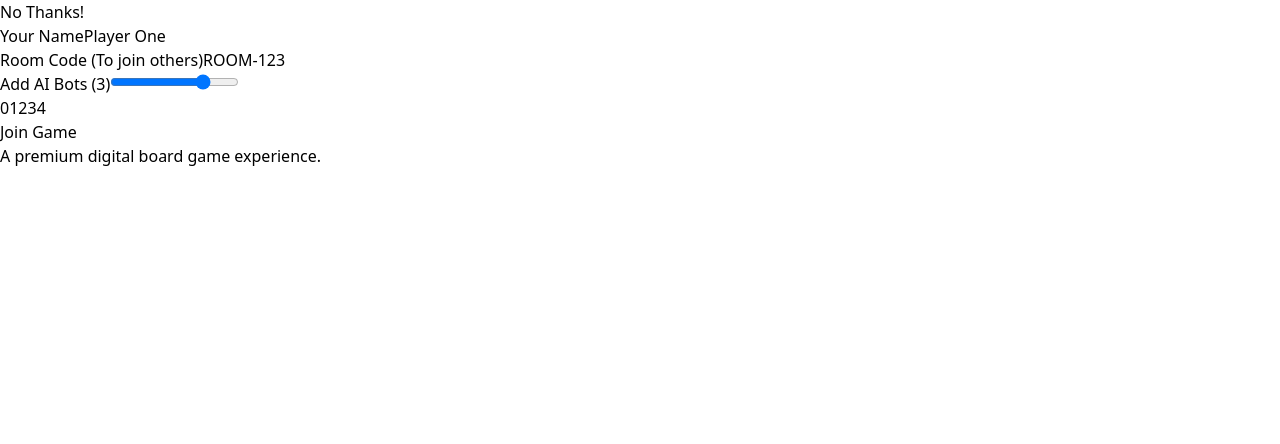
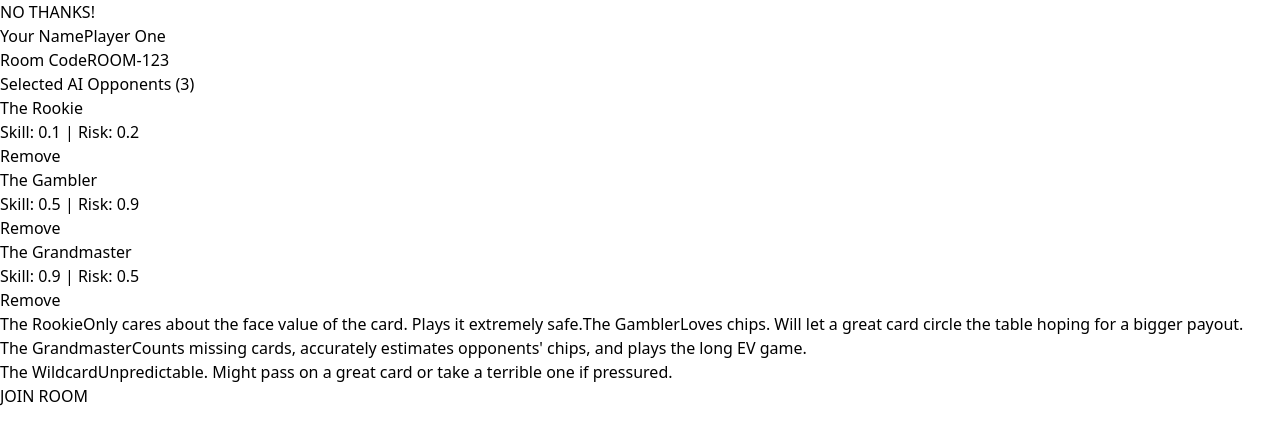
Before and after one commit to onewingmatt/nothanks, a React (Vite) app: page / in a window 1280 px wide. Shown: the top 444 px of the page. Built offline with nearby package versions, Linux system fonts and the light colour scheme.

Commit message:
feat: implement selectable bot archetypes with specific skill and risk profiles

```diff
--- a/src/App.tsx
+++ b/src/App.tsx
@@ -1,7 +1,7 @@
 import React, { useState, useEffect, useCallback } from 'react';
 import { GameBoard } from './components/GameBoard';
 import { Lobby } from './components/Lobby';
-import type { GameState, BotAction } from './game/models';
+import type { GameState, BotAction, BotArchetypeId } from './game/models';
 import { createInitialGameState, startGame, processAction, calculateScore } from './game/engine';
 import { evaluateBotDecision } from './game/ai';
 
@@ -9,16 +9,14 @@ const App: React.FC = () => {
   const [gameState, setGameState] = useState<GameState | null>(null);
   const [localPlayerId] = useState<string>('p_1'); // Default to Player 1
   const [hideChips, setHideChips] = useState<boolean>(true);
-  const [roomInfo, setRoomInfo] = useState<{name: string, room: string, bots: number} | null>(null);
+  const [roomInfo, setRoomInfo] = useState<{name: string, room: string, bots: BotArchetypeId[]} | null>(null);
 
   // Initialize Game when Lobby submits
-  const handleJoinGame = (playerName: string, roomCode: string, numBots: number) => {
-    const botNames = ['Bot Alpha', 'Bot Beta', 'Bot Gamma', 'Bot Delta'].slice(0, numBots);
-
+  const handleJoinGame = (playerName: string, roomCode: string, bots: BotArchetypeId[]) => {
     // Create the room in a "waiting" state
-    const initial = createInitialGameState([playerName], botNames);
+    const initial = createInitialGameState([playerName], bots);
     setGameState(initial);
-    setRoomInfo({ name: playerName, room: roomCode, bots: numBots });
+    setRoomInfo({ name: playerName, room: roomCode, bots });
   };
 
   const handleStartGame = useCallback(() => {
--- a/src/components/GameBoard.tsx
+++ b/src/components/GameBoard.tsx
@@ -241,8 +241,8 @@ export const GameBoard: React.FC<GameBoardProps> = ({
       <footer className={`flex-none bg-white border-t border-slate-200 shadow-[0_-10px_30px_-15px_rgba(0,0,0,0.1)] z-20
                          h-[140px] md:h-[160px] w-full overflow-hidden transition-opacity duration-300 ${isWaiting ? 'opacity-0 pointer-events-none' : 'opacity-100 block'}`}>
          {localPlayer && (
-            <div className="w-full h-full max-w-5xl mx-auto px-4 py-3 md:py-4">
-               <div className="flex flex-col h-full border border-slate-300 rounded-xl bg-[#f9f9f9] shadow-sm overflow-hidden">
+            <div className="w-full h-full w-full mx-auto px-2 md:px-6 py-3 md:py-4 flex justify-center">
+               <div className="flex flex-col h-full w-full max-w-7xl border border-slate-300 rounded-xl bg-[#f9f9f9] shadow-sm overflow-hidden">
 
                   {/* Local Header */}
                   <div className={`flex justify-between items-center px-4 py-2 flex-none h-[40px] border-b border-slate-200 transition-colors duration-500 ${isLocalTurn && !isWaiting ? 'bg-opacity-10' : 'bg-white'}`}
--- a/src/components/Lobby.tsx
+++ b/src/components/Lobby.tsx
@@ -1,29 +1,42 @@
 import React, { useState } from 'react';
+import { BOT_ARCHETYPES } from '../game/models';
+import type { BotArchetypeId } from '../game/models';
 
 interface LobbyProps {
-  onJoinGame: (playerName: string, roomCode: string, numBots: number) => void;
+  onJoinGame: (playerName: string, roomCode: string, bots: BotArchetypeId[]) => void;
 }
 
 export const Lobby: React.FC<LobbyProps> = ({ onJoinGame }) => {
   const [playerName, setPlayerName] = useState<string>('Player One');
   const [roomCode, setRoomCode] = useState<string>('ROOM-123');
-  const [numBots, setNumBots] = useState<number>(3);
+  const [selectedBots, setSelectedBots] = useState<BotArchetypeId[]>(['rookie', 'gambler', 'grandmaster']);
+
+  const handleAddBot = (botId: BotArchetypeId) => {
+    if (selectedBots.length < 5) { // Max 5 bots + you = 6 players (which is pushing it but fun)
+      setSelectedBots([...selectedBots, botId]);
+    }
+  };
+
+  const handleRemoveBot = (index: number) => {
+    setSelectedBots(selectedBots.filter((_, i) => i !== index));
+  };
 
   const handleSubmit = (e: React.FormEvent) => {
     e.preventDefault();
     if (playerName.trim() && roomCode.trim()) {
-      onJoinGame(playerName.trim(), roomCode.trim().toUpperCase(), numBots);
+      onJoinGame(playerName.trim(), roomCode.trim().toUpperCase(), selectedBots);
     }
   };
 
   return (
     <div className="flex flex-col items-center justify-center min-h-screen bg-slate-900 text-white p-4">
-      <div className="bg-slate-800 p-8 rounded-2xl shadow-2xl max-w-md w-full border border-slate-700">
+      <div className="bg-slate-800 p-8 rounded-2xl shadow-2xl max-w-lg w-full border border-slate-700">
         <h1 className="text-4xl font-extrabold text-center mb-8 tracking-tight">
-          No <span className="text-[#8E0000]">Thanks!</span>
+          NO <span className="text-[#ffb4a8]">THANKS!</span>
         </h1>
 
         <form onSubmit={handleSubmit} className="space-y-6">
+          <div className="grid grid-cols-1 md:grid-cols-2 gap-4">
              <div>
                <label htmlFor="playerName" className="block text-sm font-medium text-slate-300 mb-2">
                  Your Name
@@ -33,58 +46,79 @@ export const Lobby: React.FC<LobbyProps> = ({ onJoinGame }) => {
                  id="playerName"
                  value={playerName}
                  onChange={(e) => setPlayerName(e.target.value)}
-              className="w-full px-4 py-3 bg-slate-900 border border-slate-600 rounded-lg text-white focus:outline-none focus:ring-2 focus:ring-[#8E0000] focus:border-transparent transition-all"
+                 className="w-full px-4 py-3 bg-slate-900 border border-slate-600 rounded-lg text-white focus:outline-none focus:ring-2 focus:ring-[#ffb4a8] focus:border-transparent transition-all"
                  required
                />
              </div>
-
              <div>
                <label htmlFor="roomCode" className="block text-sm font-medium text-slate-300 mb-2">
-              Room Code (To join others)
+                 Room Code
                </label>
                <input
                  type="text"
                  id="roomCode"
                  value={roomCode}
                  onChange={(e) => setRoomCode(e.target.value.toUpperCase())}
-              className="w-full px-4 py-3 bg-slate-900 border border-slate-600 rounded-lg text-white uppercase focus:outline-none focus:ring-2 focus:ring-[#1A237E] focus:border-transparent transition-all tracking-wider"
+                 className="w-full px-4 py-3 bg-slate-900 border border-slate-600 rounded-lg text-white uppercase focus:outline-none focus:ring-2 focus:ring-[#ffb4a8] focus:border-transparent transition-all tracking-wider"
                  required
                />
              </div>
+          </div>
 
+          <div className="border-t border-slate-700 pt-6">
+            <div className="flex justify-between items-center mb-4">
+               <label className="block text-sm font-medium text-slate-300">
+                 Selected AI Opponents ({selectedBots.length})
+               </label>
+            </div>
+
+            {/* Current Roster */}
+            <div className="flex flex-col gap-2 mb-4 max-h-40 overflow-y-auto pr-2 scrollbar-thin scrollbar-thumb-slate-600">
+               {selectedBots.length === 0 && (
+                 <div className="text-center text-slate-500 text-sm py-2 italic border border-dashed border-slate-700 rounded-lg">
+                   No bots selected. You will play solo.
+                 </div>
+               )}
+               {selectedBots.map((botId, index) => {
+                 const bot = BOT_ARCHETYPES.find(b => b.id === botId)!;
+                 return (
+                   <div key={`${botId}-${index}`} className="flex justify-between items-center bg-slate-700 px-3 py-2 rounded-lg border border-slate-600">
                      <div>
-             <label htmlFor="numBots" className="block text-sm font-medium text-slate-300 mb-2">
-              Add AI Bots ({numBots})
-            </label>
-            <input
-              type="range"
-              id="numBots"
-              min="0"
-              max="4"
-              value={numBots}
-              onChange={(e) => setNumBots(parseInt(e.target.value, 10))}
-              className="w-full h-2 bg-slate-700 rounded-lg appearance-none cursor-pointer accent-[#8E0000]"
-            />
-            <div className="flex justify-between text-xs text-slate-500 mt-2 px-1">
-              <span>0</span>
-              <span>1</span>
-              <span>2</span>
-              <span>3</span>
-              <span>4</span>
+                       <span className="font-bold text-sm">{bot.name}</span>
+                       <div className="text-[10px] text-slate-400">Skill: {bot.skill} | Risk: {bot.riskyness}</div>
+                     </div>
+                     <button type="button" onClick={() => handleRemoveBot(index)} className="text-slate-400 hover:text-red-400 text-sm p-1">
+                        Remove
+                     </button>
+                   </div>
+                 );
+               })}
+            </div>
+
+            {/* Add Bots Menu */}
+            <div className="grid grid-cols-2 gap-2">
+               {BOT_ARCHETYPES.map(bot => (
+                 <button
+                    key={bot.id}
+                    type="button"
+                    disabled={selectedBots.length >= 5}
+                    onClick={() => handleAddBot(bot.id as BotArchetypeId)}
+                    className="flex flex-col items-start bg-slate-900 hover:bg-slate-800 p-2 rounded-lg border border-slate-700 transition-colors disabled:opacity-50 disabled:cursor-not-allowed text-left group"
+                 >
+                    <span className="text-sm font-bold group-hover:text-white text-slate-300">{bot.name}</span>
+                    <span className="text-[9px] text-slate-500 leading-tight mt-1 hidden md:block">{bot.description}</span>
+                 </button>
+               ))}
             </div>
           </div>
 
           <button
             type="submit"
-            className="w-full bg-[#8E0000] hover:bg-[#680000] text-white font-bold py-4 rounded-xl text-lg transition-colors shadow-lg mt-4"
+            className="w-full bg-[#400000] hover:bg-[#680000] text-white font-black tracking-widest py-4 rounded-xl text-lg transition-colors shadow-[0_4px_12px_rgba(64,0,0,0.5)] mt-4 border border-[#680000]"
           >
-            Join Game
+            JOIN ROOM
           </button>
         </form>
-
-        <p className="text-center text-slate-500 text-sm mt-6">
-          A premium digital board game experience.
-        </p>
       </div>
     </div>
   );
--- a/src/game/engine.ts
+++ b/src/game/engine.ts
@@ -1,11 +1,12 @@
-import type { GameState, Player, Card, BotAction } from './models';
+import type { GameState, Player, Card, BotAction, BotArchetypeId } from './models';
+import { BOT_ARCHETYPES } from './models';
 
 const DECK_SIZE = 33; // Cards 3-35
 const MIN_CARD = 3;
 const CARDS_REMOVED = 9;
 const STARTING_CHIPS = 11;
 
-export function createInitialGameState(playerNames: string[], botNames: string[]): GameState {
+export function createInitialGameState(playerNames: string[], botIds: BotArchetypeId[]): GameState {
   // 1. Create Deck
   let deck: Card[] = [];
   for (let i = 0; i < DECK_SIZE; i++) {
@@ -35,13 +36,16 @@ export function createInitialGameState(playerNames: string[], botNames: string[]
     });
   });
 
-  botNames.forEach((name) => {
-    // Give bots varying skill/risk profiles
-    const skill = 0.2 + (Math.random() * 0.7); // 0.2 to 0.9
-    const riskyness = 0.3 + (Math.random() * 0.6); // 0.3 to 0.9
+  botIds.forEach((botId) => {
+    const archetype = BOT_ARCHETYPES.find(b => b.id === botId);
+
+    // Default fallback in case of missing bot definition
+    const skill = archetype ? archetype.skill : 0.5;
+    const riskyness = archetype ? archetype.riskyness : 0.5;
+    const name = archetype ? archetype.name : 'Unknown Bot';
 
     players.push({
-      id: `b_${idCounter++}`,
+      id: `b_${idCounter++}_${botId}`,
       name,
       chips: STARTING_CHIPS,
       cards: [],
--- a/src/game/models.ts
+++ b/src/game/models.ts
@@ -25,15 +25,15 @@ export interface GameState {
   currentCard: Card | null;
   chipsOnCurrentCard: number;
   status: 'waiting' | 'playing' | 'finished';
-  // Helper for bots/players to estimate opponents chips without seeing exact numbers
-  // Represented as ranges or buckets: "low" (0-3), "medium" (4-8), "high" (9+)
-  // Or calculated dynamically by the bot based on their "skill"
-}
-
-export interface OpponentEstimate {
-  id: string;
-  cards: Card[];
-  estimatedChips: number; // A fuzzy estimate based on bot skill
 }
 
 export type BotAction = 'pass' | 'take';
+
+export const BOT_ARCHETYPES = [
+  { id: 'rookie', name: 'The Rookie', skill: 0.1, riskyness: 0.2, description: 'Only cares about the face value of the card. Plays it extremely safe.' },
+  { id: 'gambler', name: 'The Gambler', skill: 0.5, riskyness: 0.9, description: 'Loves chips. Will let a great card circle the table hoping for a bigger payout.' },
+  { id: 'grandmaster', name: 'The Grandmaster', skill: 0.9, riskyness: 0.5, description: 'Counts missing cards, accurately estimates opponents\' chips, and plays the long EV game.' },
+  { id: 'chaotic', name: 'The Wildcard', skill: 0.3, riskyness: 0.7, description: 'Unpredictable. Might pass on a great card or take a terrible one if pressured.' },
+];
+
+export type BotArchetypeId = 'rookie' | 'gambler' | 'grandmaster' | 'chaotic';
```
Lines whose indentation alone changed are shown as unchanged.
